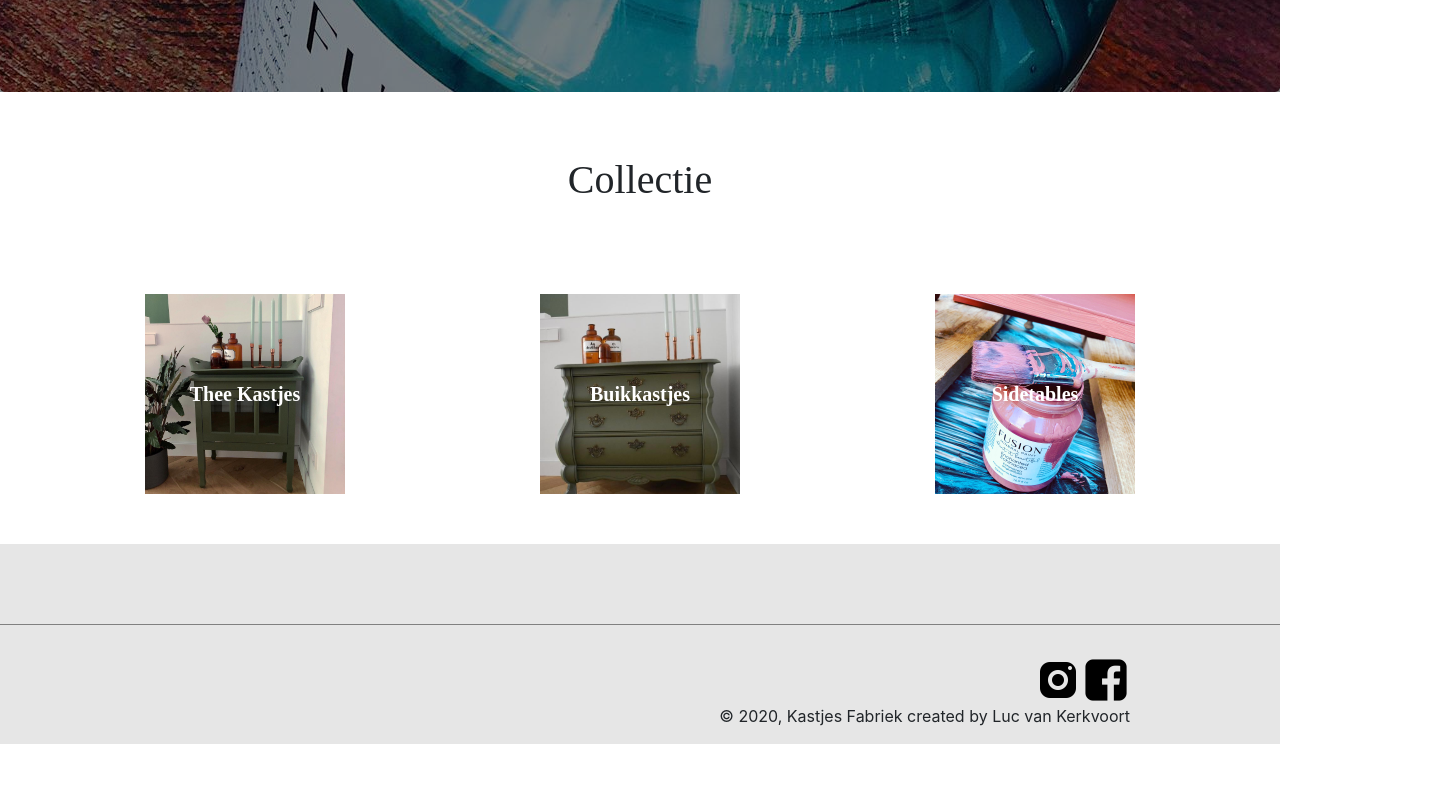
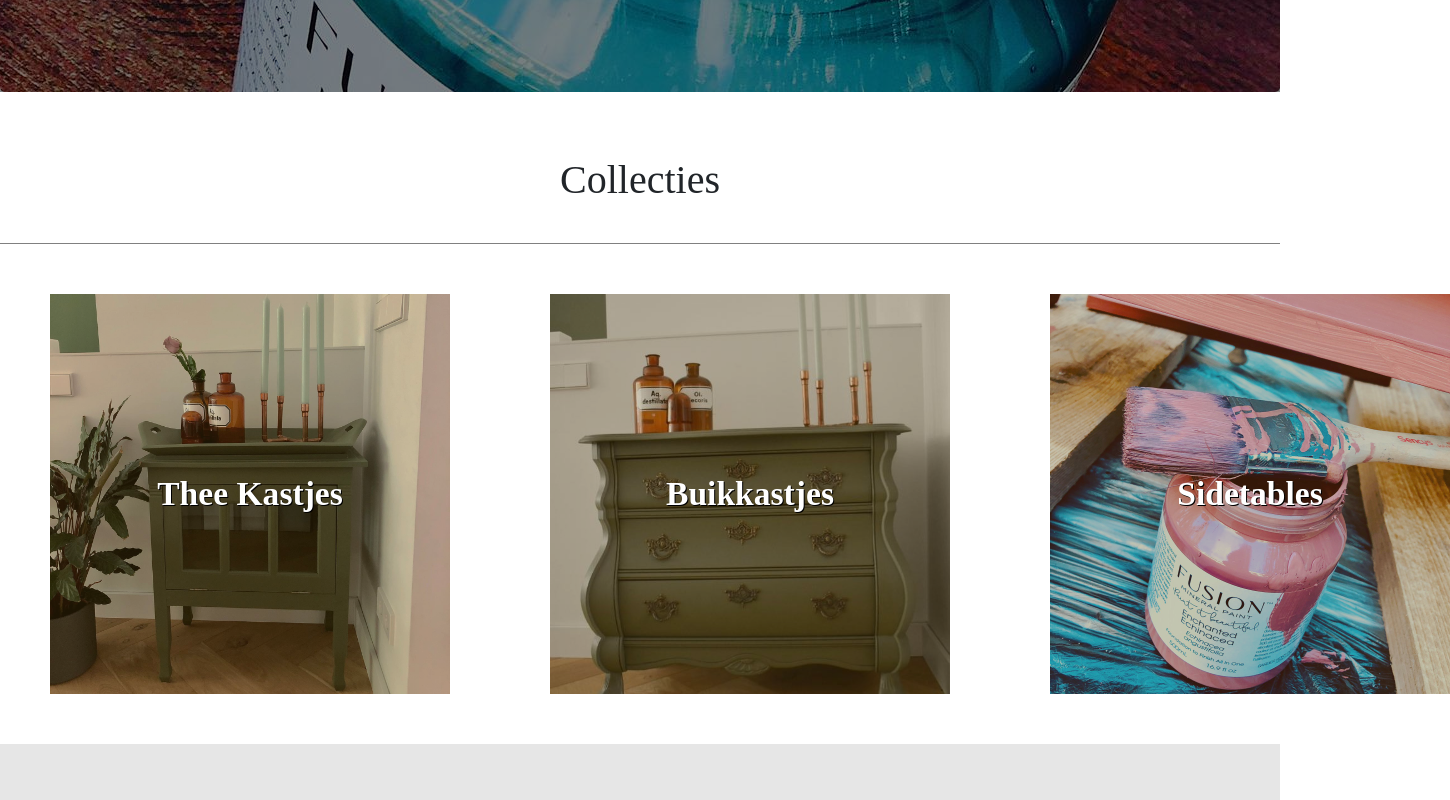
Before and after one commit to lucvankerkvoort/kastjesfabriek, a React (Create React App) app: page /#/ in a window 1280 px wide. Shown: the part 480-1280 px from the top of the page, 1450 px wide, since content can reach past the window. Before the commit the page ends 1224 px from the top, so only its background shows below. Built offline with nearby package versions, Linux system fonts and the light colour scheme; a web font is replaced by a local one.

Commit message:
added the style changes to the website, added a footer and fixed some minor aesthetics

```diff
--- a/src/Components/Collections/collection-item.js
+++ b/src/Components/Collections/collection-item.js
@@ -11,7 +11,9 @@ const CollectionItem = ({ title, picture }) => {
           backgroundPosition: "center",
           backgroundSize: "cover",
         }}
-      ></div>
+      >
+        <div className="collection-layer" />
+      </div>
     </div>
   );
 };
--- a/src/Components/Footer/footer.js
+++ b/src/Components/Footer/footer.js
@@ -14,8 +14,8 @@ const Footer = () => {
             <img
               src={Images.instagram}
               alt="insta"
-              width="48px"
-              height="48px"
+              width="36px"
+              height="36px"
             />
           </a>
 
@@ -27,8 +27,8 @@ const Footer = () => {
             <img
               src={Images.facebook}
               alt="facebook"
-              width="48px"
-              height="48px"
+              width="36px"
+              height="36px"
             />
           </a>
         </div>
--- a/src/Components/Items/item.js
+++ b/src/Components/Items/item.js
@@ -28,7 +28,7 @@ const Items = ({ title, price, pics, sold }) => {
             }}
           />
         </div>
-        <div className="title">
+        <div className="item-title">
           <h1>{title}</h1>
         </div>
         {sold ? <SoldBanner /> : null}
--- a/src/Pages/home.js
+++ b/src/Pages/home.js
@@ -12,7 +12,7 @@ const Home = () => {
         backgroundPicture={Images.verfAquaMarine001}
         text="Vind je het ook zo zonde dat er zoveel spullen afgedankt worden? Ik ook! Daarom ben ik begonnen met de Kastjes Fabriek om oude meubels een tweede kans te geven. Met liefde knap ik alles op tot echte pareltjes! Kijk snel wat er allemaal te koop is."
       />
-      <Title title="Collectie" />
+      <Title title="Collecties" />
       <Collection />
       <Footer />
     </div>
--- a/src/Styles/components/_Collection.scss
+++ b/src/Styles/components/_Collection.scss
@@ -1,5 +1,21 @@
 .collection {
   position: relative;
   display: flex;
+  flex-direction: column;
   justify-content: space-evenly;
 }
+
+@media only screen and (min-width: 600px) {
+  .collection {
+    display: flex;
+    flex-direction: row;
+  }
+}
+
+/* Medium devices (landscape tablets, 768px and up) */
+@media only screen and (min-width: 768px) {
+}
+
+/* Extra large devices (large laptops and desktops, 1200px and up) */
+@media only screen and (min-width: 1200px) {
+}
--- a/src/Styles/components/_CollectionItem.scss
+++ b/src/Styles/components/_CollectionItem.scss
@@ -1,10 +1,22 @@
 .collection-item {
+  display: flex;
+  flex-direction: column;
   margin: 50px;
   .collection-item-background {
+    display: flex;
     height: 200px;
     width: 200px;
-    background-position: center;
-    background-size: cover;
+    position: relative;
+    .collection-layer {
+      background-color: rgba(95, 68, 10, 0.3);
+      position: absolute;
+      top: 0;
+      left: 0;
+      width: 100%;
+      height: 100%;
+    }
+  }
+  .collection-item-background:hover {
   }
 
   .collection-item-title {
@@ -17,6 +29,32 @@
     position: absolute;
     height: 200px;
     width: 200px;
+    font-size: 1.2em;
     text-align: center;
+    z-index: 1;
   }
 }
+
+@media only screen and (min-width: 600px) {
+  .collection-item {
+    .collection-item-background {
+      height: 400px;
+      width: 400px;
+    }
+    .collection-item-title {
+      display: flex;
+      height: 400px;
+      width: 400px;
+      font-size: 2.1em;
+      text-shadow: 1px 1px black;
+    }
+  }
+}
+
+/* Medium devices (landscape tablets, 768px and up) */
+@media only screen and (min-width: 768px) {
+}
+
+/* Extra large devices (large laptops and desktops, 1200px and up) */
+@media only screen and (min-width: 1200px) {
+}
--- a/src/Styles/components/_Items.scss
+++ b/src/Styles/components/_Items.scss
@@ -8,7 +8,7 @@
   //   border: 1px solid black;
   // box-shadow: 5px 3px 10px gray;
 
-  .title {
+  .item-title {
     display: flex;
     justify-content: center;
     text-align: left;
--- a/src/Styles/components/_Jumbotron.scss
+++ b/src/Styles/components/_Jumbotron.scss
@@ -38,7 +38,6 @@
   }
 }
 .jumbotron {
-  background-color: rgba(0, 0, 0, 0.5);
   height: 60vh;
   width: 100%;
   position: relative;
--- a/src/Styles/components/_Navbar.scss
+++ b/src/Styles/components/_Navbar.scss
@@ -1,7 +1,7 @@
 .navbar {
   border-bottom: 1px solid gray;
   display: flex;
-  width: 90%;
+  width: 100%;
   justify-content: space-between;
   .logo {
     width: 15%;
--- a/src/Styles/components/_Shop.scss
+++ b/src/Styles/components/_Shop.scss
@@ -3,6 +3,7 @@
   flex-direction: column;
   align-items: center;
   justify-content: space-evenly;
+  margin: 50px 0px;
 }
 
 @media only screen and (min-width: 600px) {
--- a/src/Styles/components/_Title.scss
+++ b/src/Styles/components/_Title.scss
@@ -4,4 +4,5 @@
   justify-content: center;
   align-items: center;
   font-family: "kalam";
+  border-bottom: 1px solid gray;
 }
```
